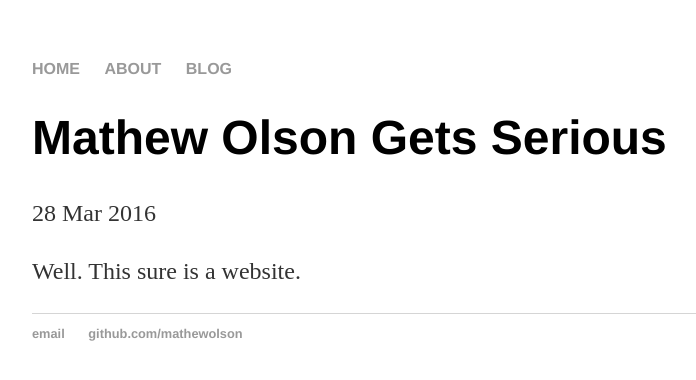
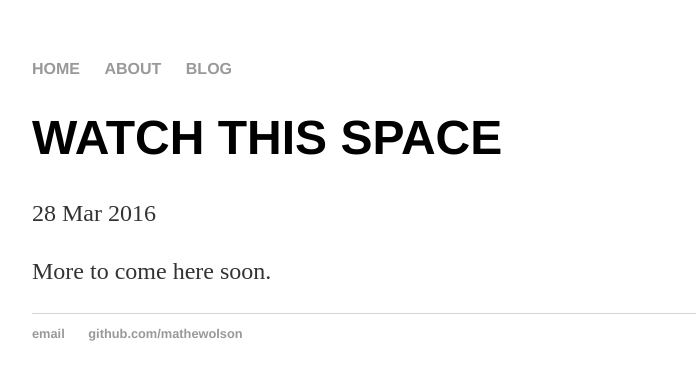
Before and after one commit to mathewolson/mathewolson.github.io, a Jekyll site: the page built from _posts/2016-03-28-first-steps.md, in a window 1280 px wide. Shown: the top 380 px of the page, without its empty margins (160-856 px from the left). Built offline with Jekyll 4.4.1, drawn with Linux system fonts in a browser that asks for light colours.

Commit message:
Update 2016-03-28-first-steps.md

```diff
--- a/_posts/2016-03-28-first-steps.md
+++ b/_posts/2016-03-28-first-steps.md
@@ -1,7 +1,7 @@
 ---
 layout: post
-title: "Mathew Olson Gets Serious"
+title: "WATCH THIS SPACE"
 date: 2016-03-28
 ---
 
-Well. This sure is a website.
+More to come here soon.
```
